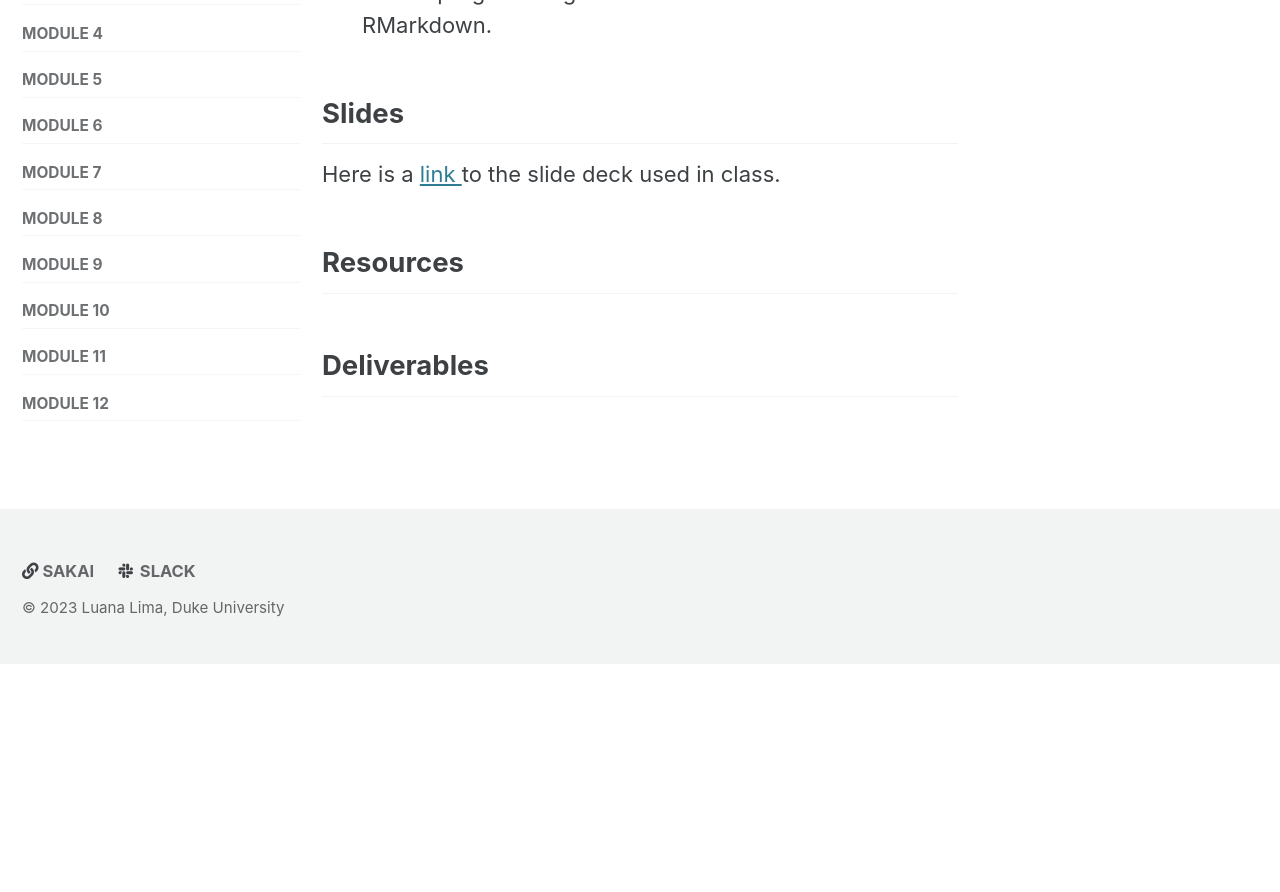
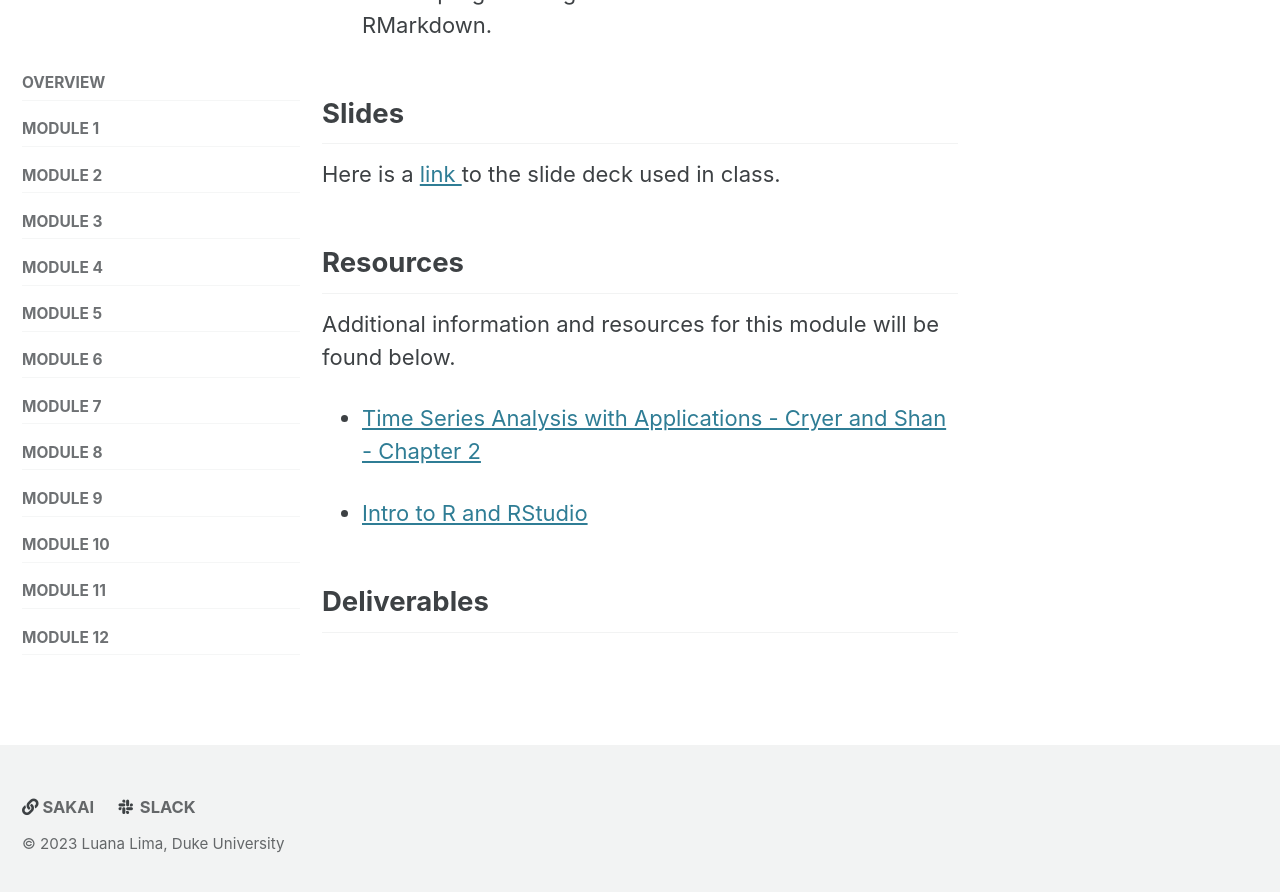
Before and after one commit to ENV790/env790.github.io, a Jekyll site: the page built from docs/modules/M2-autocov-autocorr.md, in a window 1280 px wide and 900 px high, scrolled down 541 px. Shown: the top 892 px of the window. Built offline with Jekyll 4.4.1, drawn with Linux system fonts in a browser that asks for light colours; cached includes are drawn as plain includes; before the commit the page ends 1205 px from its top, so only the background shows below that.

Commit message:
upload M2 material

```diff
--- a/docs/modules/M2-autocov-autocorr.md
+++ b/docs/modules/M2-autocov-autocorr.md
@@ -17,13 +17,17 @@ The learning goals for this module are:
 
 ## Slides
 
-Here is a <a href="/docs/modules/PPTS/TSA_M3_.pdf" > link </a> to the slide deck used in class.
+Here is a <a href="/docs/modules/PPTS/TSA_M2_ACF.pdf" > link </a> to the slide deck used in class.
 
 
 
 ## Resources
 
+Additional information and resources for this module will be found below. <br>
 
+* <a href="/docs/modules/readings/M2-TSA-cryer-ch2.pdf" > Time Series Analysis with Applications - Cryer and Shan - Chapter 2 </a>
+
+* <a href="/docs/modules/readings/M2_IntroR-RStudio.pdf" > Intro to R and RStudio </a>
 
 
 
```
Also changed, not shown: other parts of docs/modules/M2-autocov-autocorr.md (+1 -1 lines), 13 other files.
